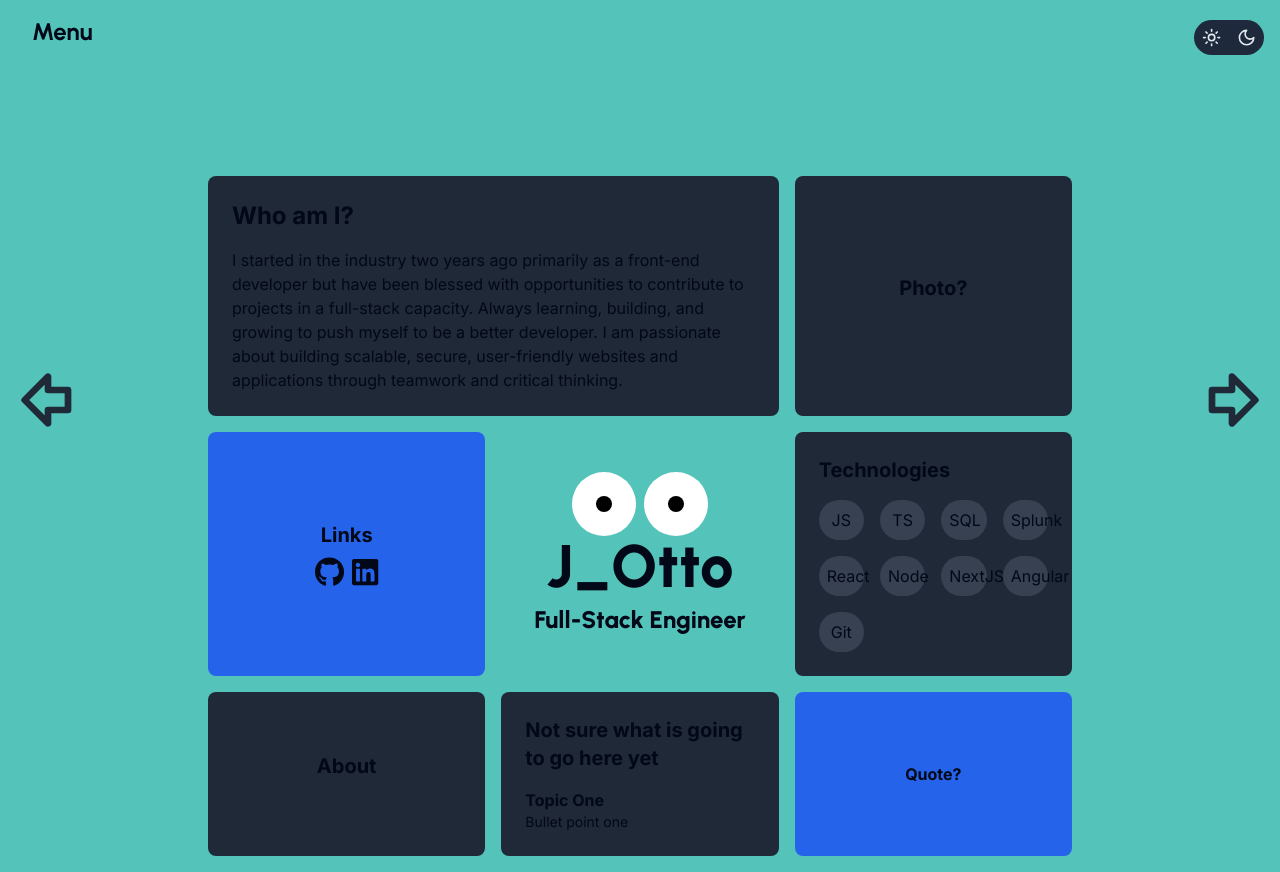
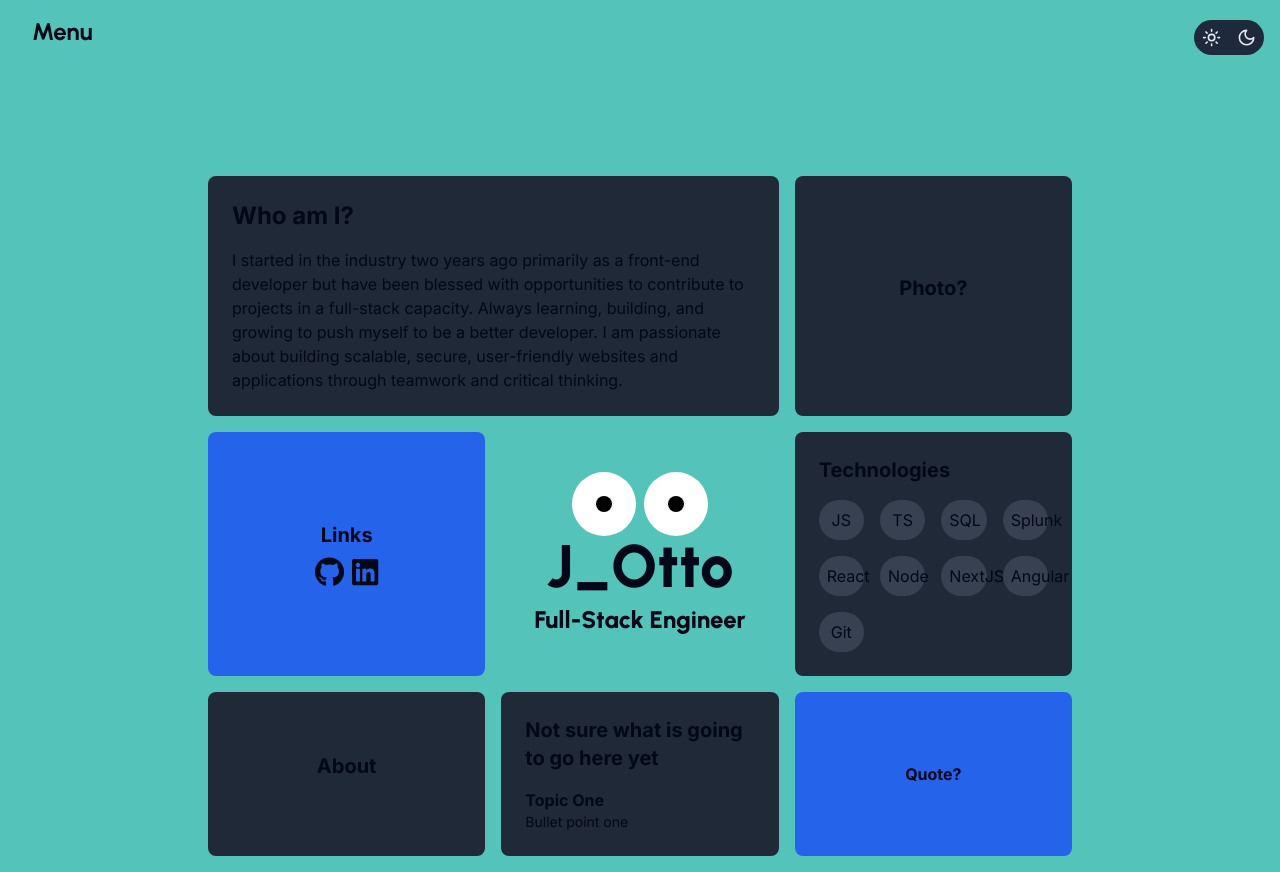
Before and after one commit to justigo86/iamotto-2024, a Next.js app: page / in a window 1280 px wide. Built offline with nearby package versions, Linux system fonts and the light colour scheme.

Commit message:
removed arrow buttons from side for navigation - moving away from the idea, but keeping slide context concept

```diff
--- a/src/contexts/slideContext.tsx
+++ b/src/contexts/slideContext.tsx
@@ -139,20 +139,6 @@ const SlideProvider = ({ children }: { children: React.ReactNode }) => {
           </motion.div>
         </AnimatePresence>
         {/* <button
-          className="fixed top-1/2 left-4 transform -translate-y-1/2 bg-white rounded-full p-2 shadow-md"
-          onClick={() => paginate(-1)}
-        >
-          <ChevronLeft className="text-gray-800 text-" />
-        </button>
-        <button
-          className="fixed top-1/2 right-4 transform -translate-y-1/2 bg-white rounded-full p-2 shadow-md"
-          onClick={() => {
-            paginate(1);
-          }}
-        >
-          <ChevronRight className="w-6 h-6 text-gray-800" />
-        </button> */}
-        <button
           className="fixed top-1/2 left-2 transform -translate-y-1/2 bg-transparent"
           onClick={() => paginate(-1)}
         >
@@ -165,7 +151,7 @@ const SlideProvider = ({ children }: { children: React.ReactNode }) => {
           }}
         >
           <ArrowBigRight className="text-gray-800 dark:text-gray-200 h-20 w-20" />
-        </button>
+        </button> */}
       </div>
     </SlideContext.Provider>
   );
```
Also changed, not shown: src/app/layout.tsx (+5 -2 lines).
